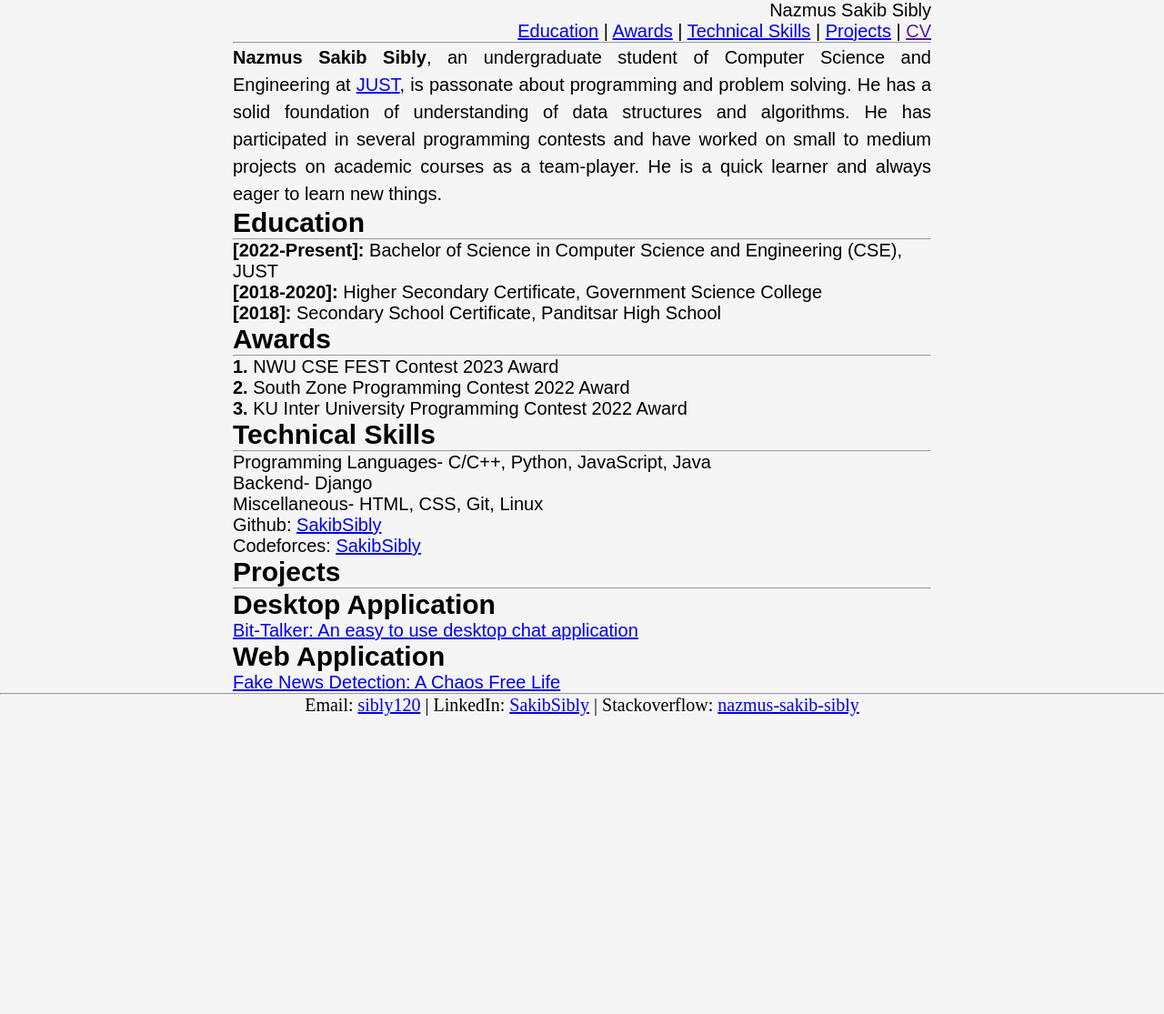
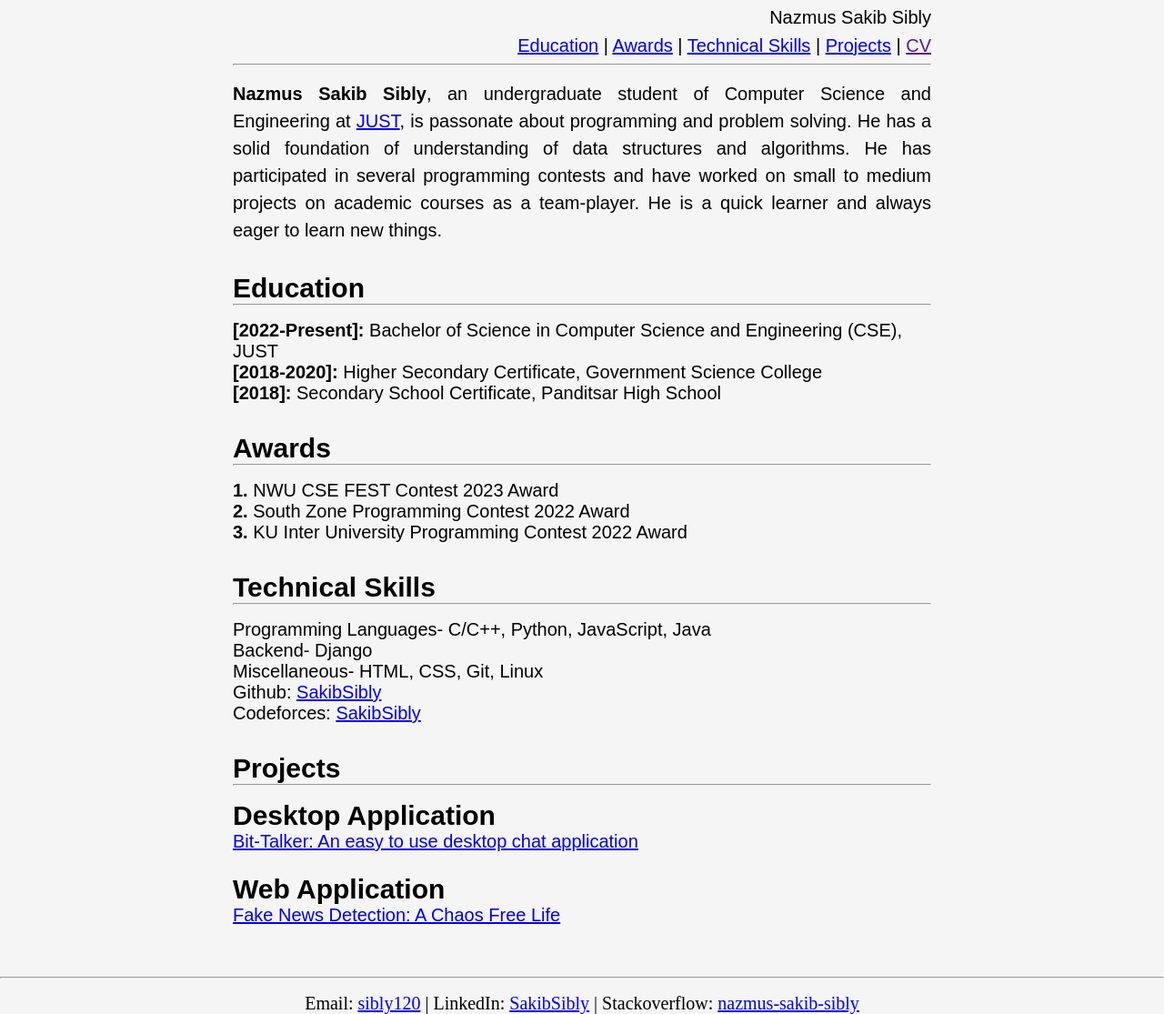
Before and after one commit to SakibSibly/mysite, a Django app: page / in a window 1280 px wide. Shown: the whole page at 91% size. Before the commit the page ends 787 px from the top, so only its background shows below. Run offline with Django 4.2, Linux system fonts and the light colour scheme.

Commit message:
css adjustment

```diff
--- a/home/static/home/css/style.css
+++ b/home/static/home/css/style.css
@@ -19,9 +19,23 @@ header {
     text-align: right;
 }
 
+header hr {
+    margin-top: .5rem;
+}
+
 header p a {
+    display: inline-block;
     text-decoration: none;
     color: #000;
+    margin: 0.5rem 0rem;
+}
+
+section {
+    padding-bottom: 2rem;
+}
+
+hr {
+    margin-bottom: 1rem;
 }
 
 .intro {
@@ -30,6 +44,11 @@ header p a {
     line-height: 1.5;
 }
 
+#projects a {
+    display: inline-block;
+    margin-bottom: 1.5rem;
+}
+
 .main {
     padding-left: 20vw;
     padding-right: 20vw;
--- a/home/templates/home/index.html
+++ b/home/templates/home/index.html
@@ -21,13 +21,15 @@
             </span>
             <hr>
         </header>
-        <p id="intro" class="intro">
+        <section id="intro">
+            <p class="intro">
                 <b>Nazmus Sakib Sibly</b>, an undergraduate student of Computer Science and Engineering at <a
                 href="https://just.edu.bd/" target="_blank">JUST</a>, is passonate about programming and problem solving. He has a solid
                 foundation of understanding of data structures and algorithms. He has participated in several programming
                 contests and have worked on small to medium projects on academic courses as a team-player. He is a quick
                 learner and always eager to learn new things.
             </p>
+        </section>
         <section id="education">
             <h1>Education</h1>
             <hr>
```
Lines whose indentation alone changed are shown as unchanged.
